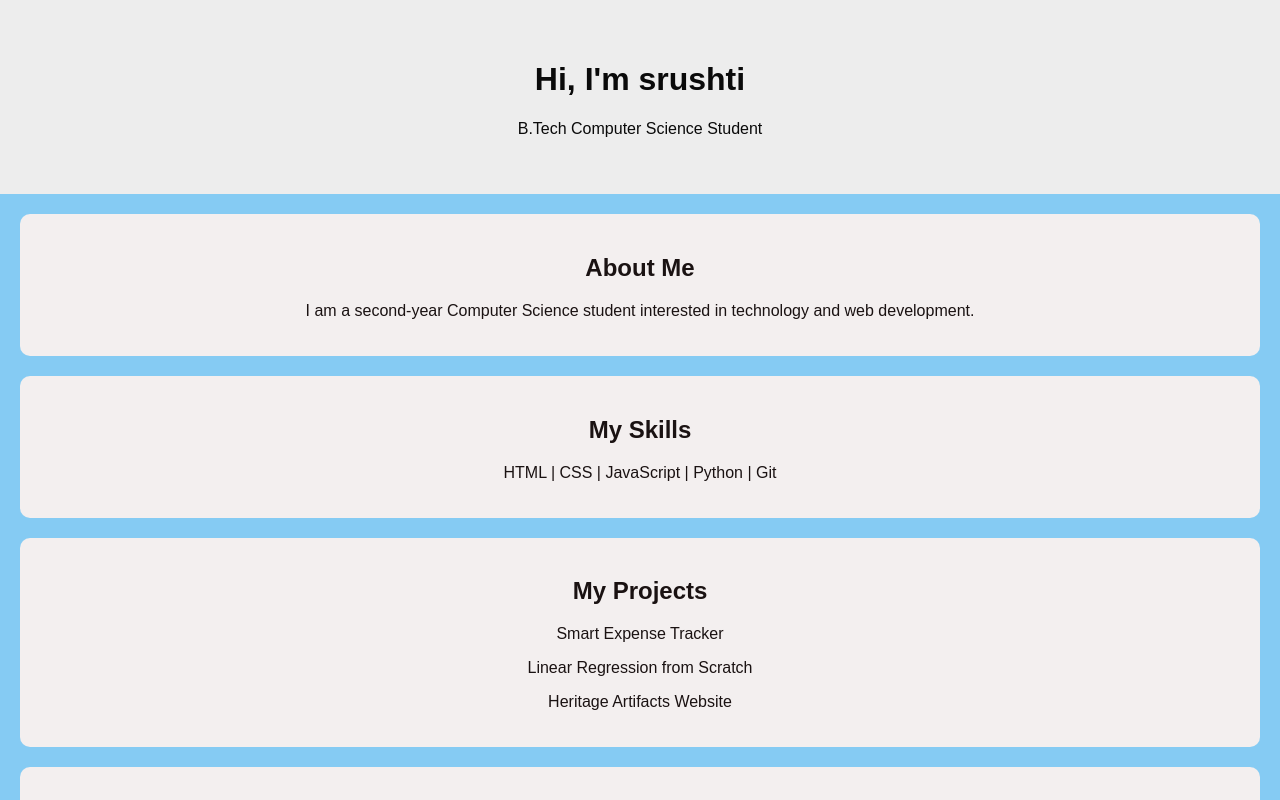
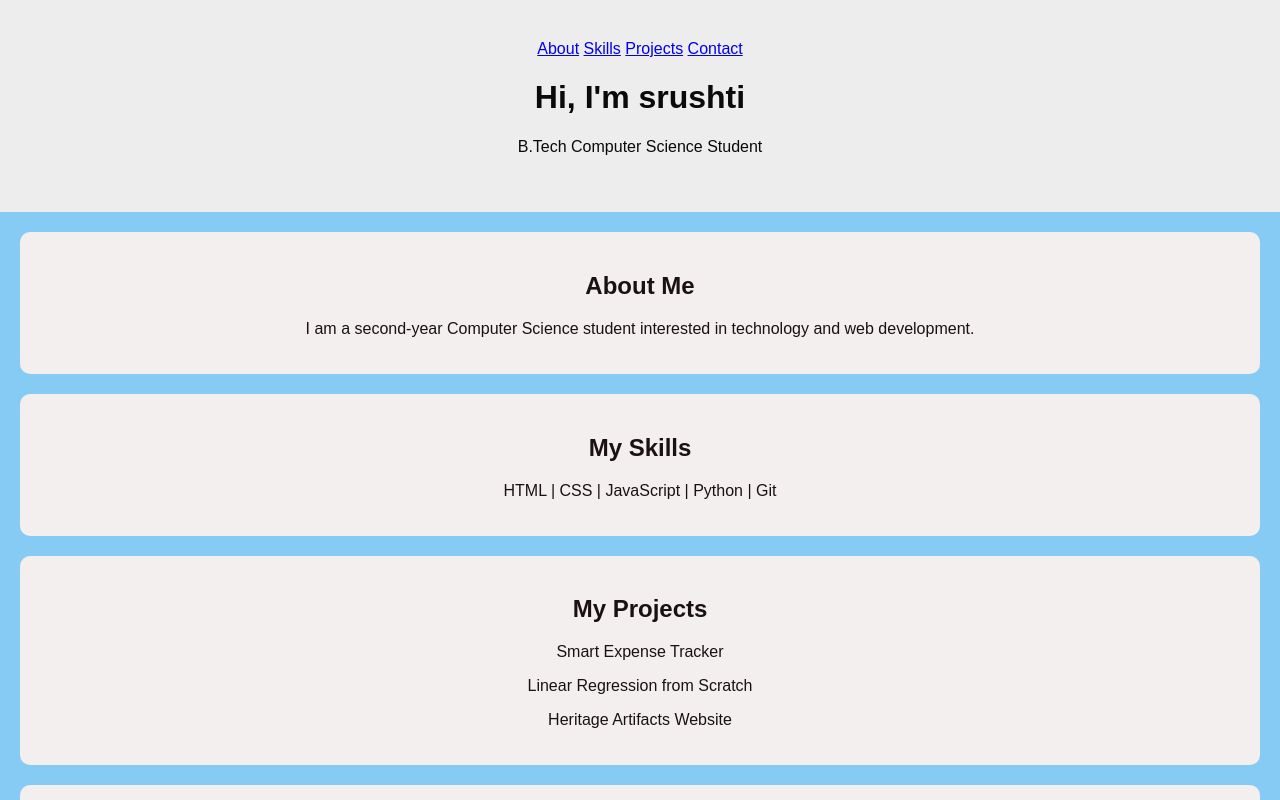
Before and after one commit to srushtisatav07/GitHub-practical-test, a plain HTML site: page index.html in a window 1280 px wide. Shown: the top 800 px of the page. Drawn offline with Linux system fonts and the light colour scheme.

Commit message:
Add navigation bar to portfolio

```diff
--- a/index.html
+++ b/index.html
@@ -7,29 +7,35 @@
 <body>
 
     <header>
+        <nav>
+    <a href="#about">About</a>
+    <a href="#skills">Skills</a>
+    <a href="#projects">Projects</a>
+    <a href="#contact">Contact</a>
+</nav>
         <h1>Hi, I'm srushti</h1>
         <p>B.Tech Computer Science Student</p>
     </header>
 
-    <section>
+    <section id="about">
         <h2>About Me</h2>
         <p>I am a second-year Computer Science student
         interested in technology and web development.</p>
     </section>
 
-    <section>
+    <section id="skills">
         <h2>My Skills</h2>
         <p>HTML | CSS | JavaScript | Python | Git</p>
     </section>
 
-    <section>
+    <section id="projects">
         <h2>My Projects</h2>
         <p>Smart Expense Tracker</p>
         <p>Linear Regression from Scratch</p>
         <p>Heritage Artifacts Website</p>
     </section>
 
-    <section>
+    <section id="contact">
         <h2>Contact</h2>
         <p>Email: srushtisatav01@gmail.com</p>
     </section>
```
